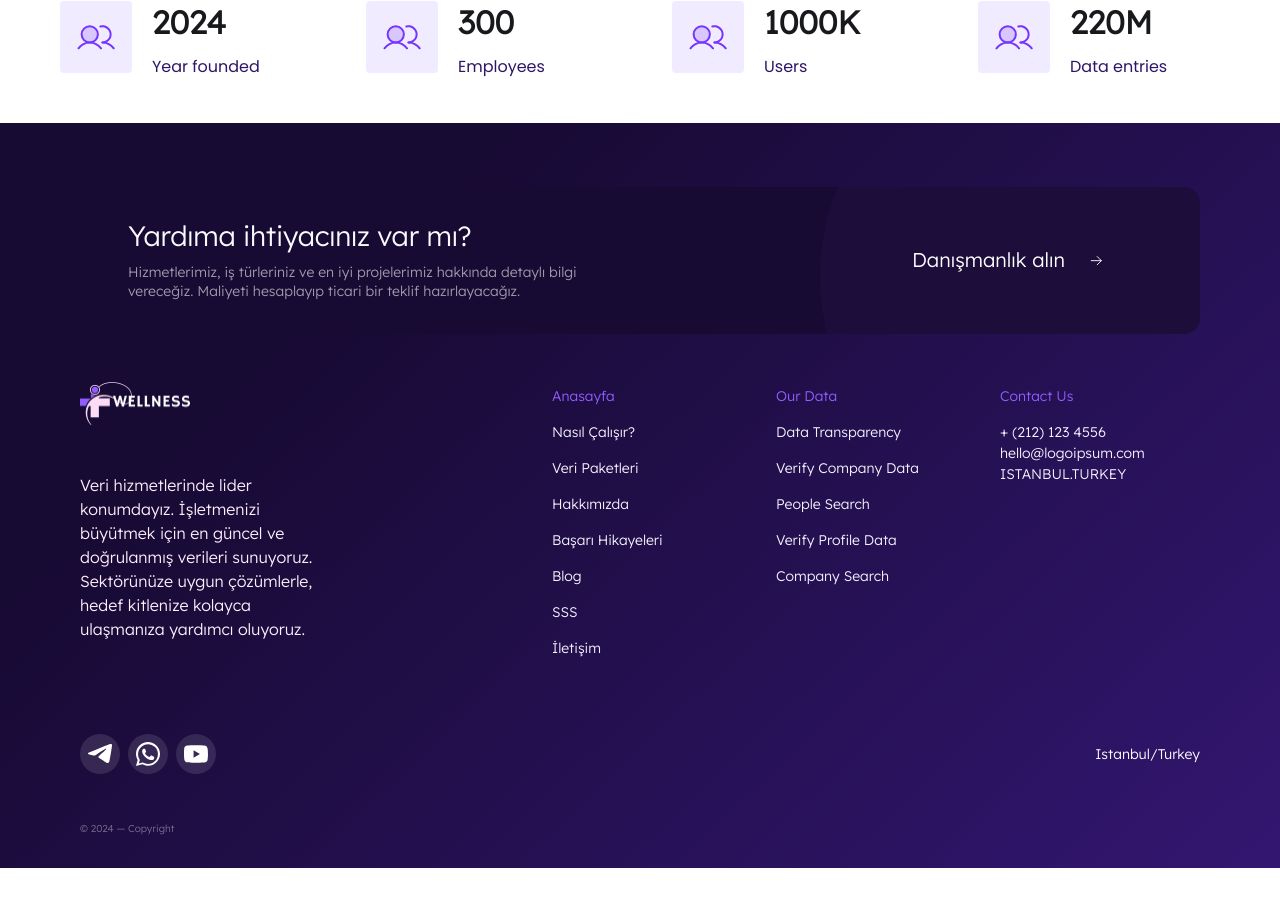
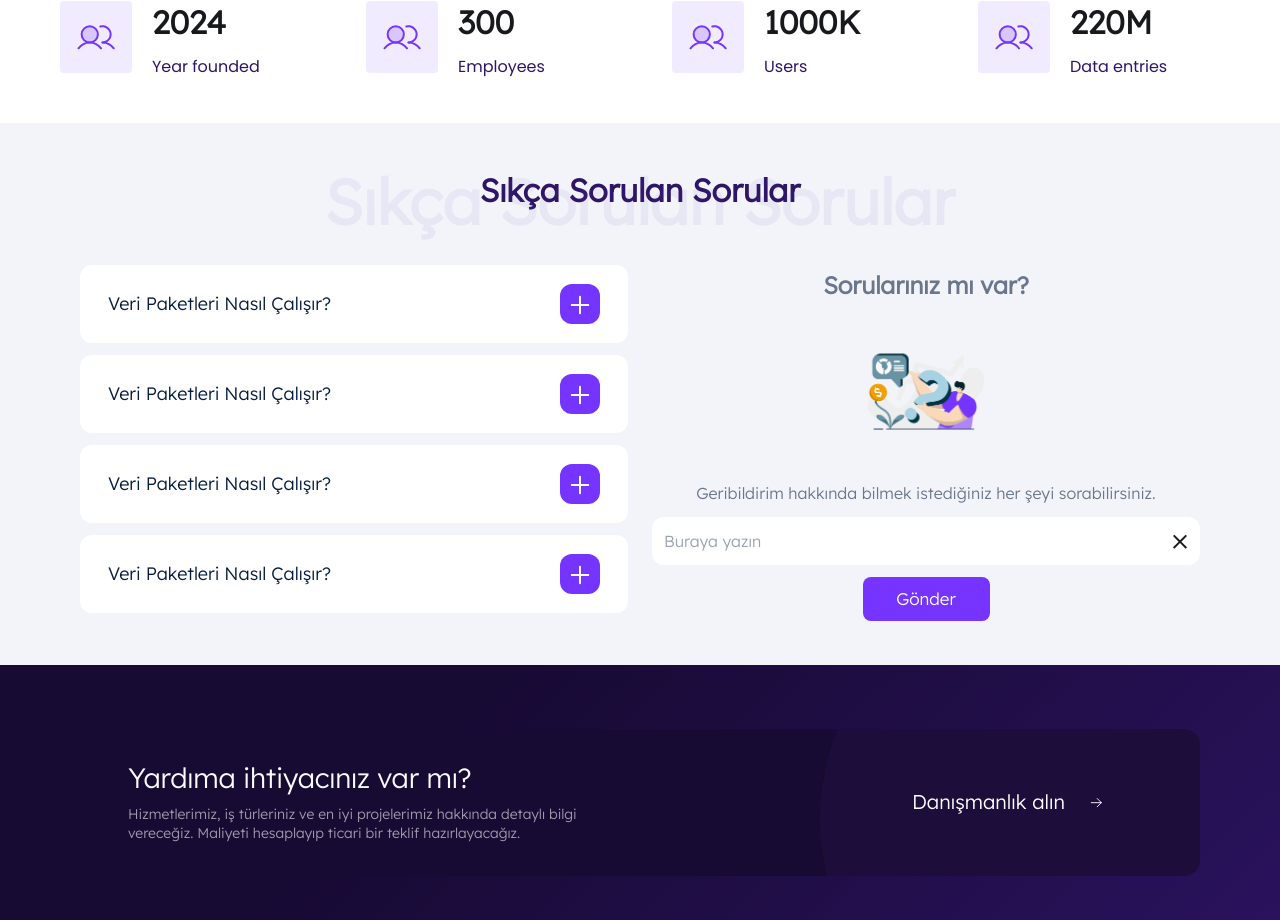
Before and after one commit to Medyanes-360/big-data-sale, a Next.js app: page /data-packages in a window 1280 px wide. Shown: the part 2040-2960 px from the top of the page. Before the commit the page ends 2908 px from the top, so only its background shows below. Built offline with nearby package versions, Linux system fonts and the light colour scheme.

Commit message:
cursor-pointer add and  datapackgesContainer add faq component

```diff
--- a/components/home/questinAnswer/accardionArea/accardion/index.jsx
+++ b/components/home/questinAnswer/accardionArea/accardion/index.jsx
@@ -12,7 +12,7 @@ const Accardion = ({ i, expanded, setExpanded, title, content }) => {
       className={"mb-3 bg-white-default p-3 md:px-4 rounded-xl"}
       onClick={() => setExpanded(isOpen ? false : i)}
     >
-      <div className="flex w-full px-3 justify-between gap-x-10 bg-white rounded-xl h-[54px] items-center text-midnight-950 font-medium text-sm md:text-lg">
+      <div className="flex w-full px-3 cursor-pointer justify-between gap-x-10 bg-white rounded-xl h-[54px] items-center text-midnight-950 font-medium text-sm md:text-lg">
         {title}
         <ButtonComponent
           initial={false}
@@ -28,7 +28,7 @@ const Accardion = ({ i, expanded, setExpanded, title, content }) => {
             initial="collapsed"
             animate="open"
             exit="collapsed"
-            className="max-h-[60px] md:max-h-[120px] overflow-y-auto scrollbar font-normal text-[10px] md:text-[18px] leading-4 md:leading-6 font-Inter"
+            className="max-h-[60px] cursor-pointer md:max-h-[120px] overflow-y-auto scrollbar font-normal text-[10px] md:text-[18px] leading-4 md:leading-6 font-Inter"
             variants={{
               open: { opacity: 1, height: "auto", padding: "12px" },
               collapsed: { opacity: 0, height: 0, padding: "0" },
--- a/containers/dataPackages/index.jsx
+++ b/containers/dataPackages/index.jsx
@@ -1,11 +1,13 @@
 import SectionPackages from "@/components/home/sectionPackages";
 import DataPackagesPages from "../../components/dataPackagesPage /index";
+import Faq from "@/components/home/questinAnswer";
 
 export default function DataPackagesPageContainer() {
   return (
     <>
       <SectionPackages />
       <DataPackagesPages />
+      <Faq />
     </>
   );
 }
```
